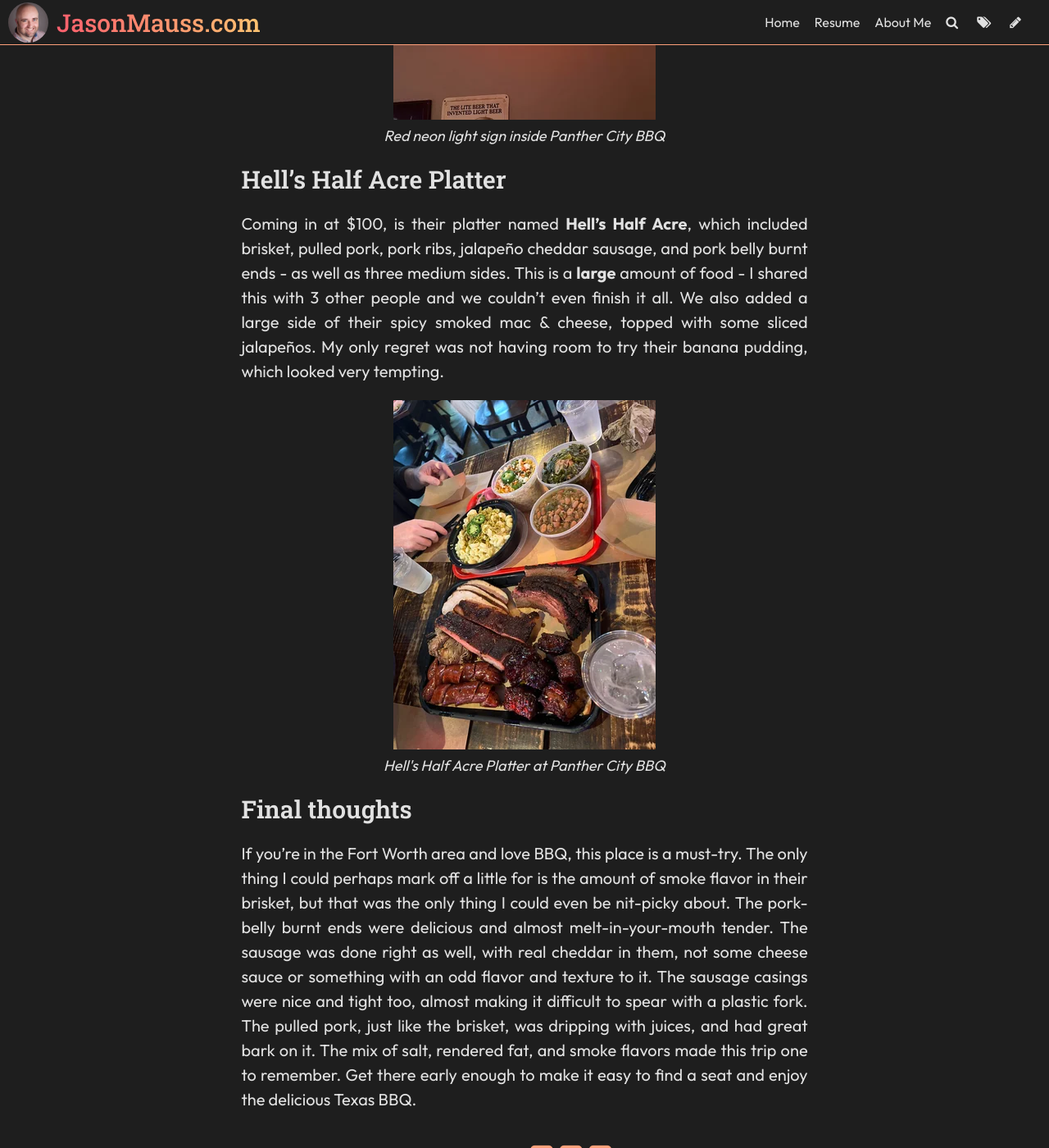
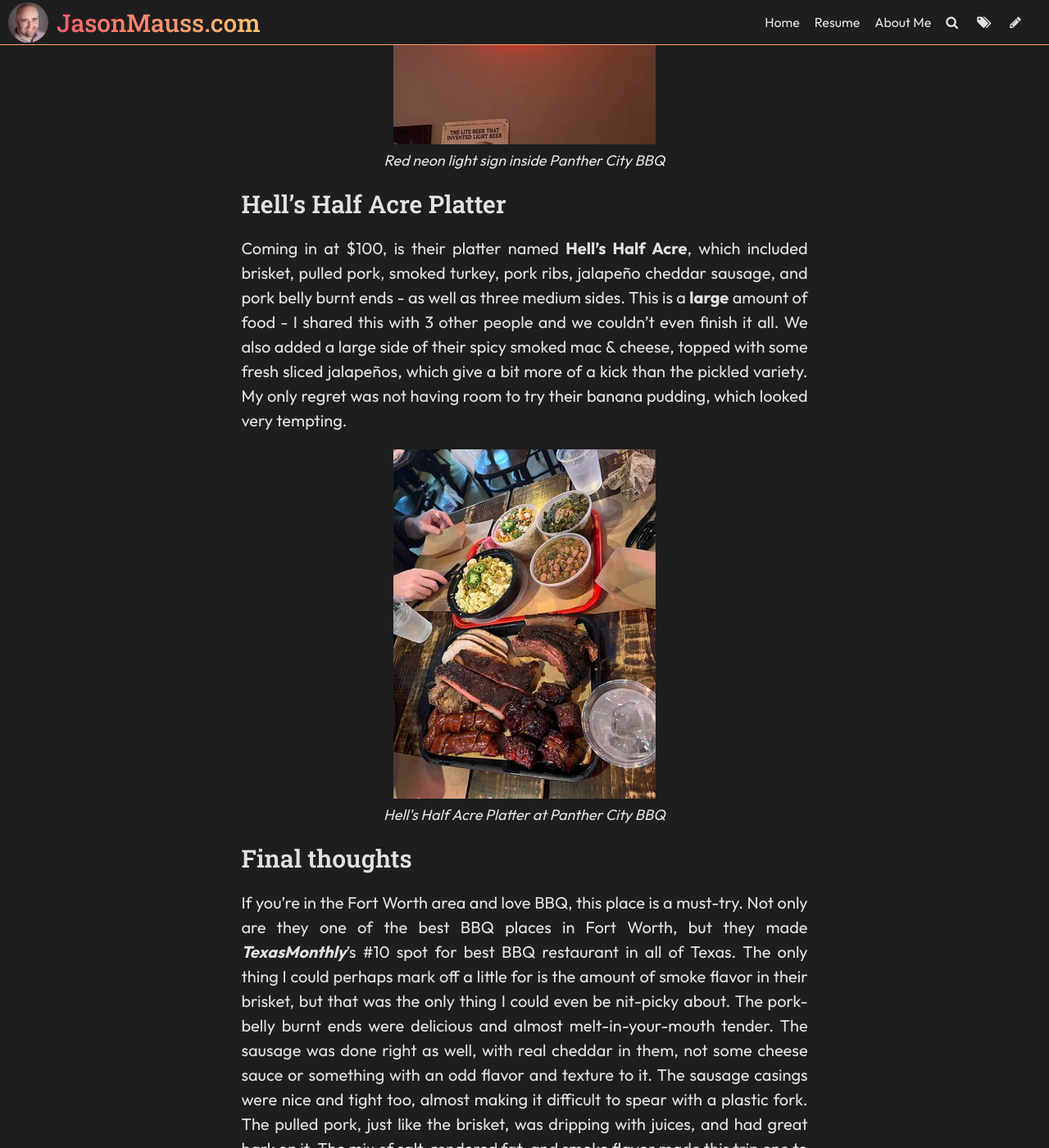
Before and after one commit to jasonmauss/jasonmaussblog, a Jekyll site: the page built from _posts/2023-11-17-texas-bbq-review-panther-city-bbq.md, in a window 1280 px wide and 1400 px high, scrolled down 1167 px. Shown: the whole window at 82% size. Built offline with Jekyll 4.4.1, drawn with Linux system fonts in a browser that asks for light colours; some web fonts are replaced; comment, search, counter and statistics services are not loaded; some of the changed text lies outside the part shown.

Commit message:
Update Post “2023-11-17-texas-bbq-review-panther-city-bbq”

```diff
--- a/_posts/2023-11-17-texas-bbq-review-panther-city-bbq.md
+++ b/_posts/2023-11-17-texas-bbq-review-panther-city-bbq.md
@@ -16,16 +16,16 @@ First established in 2014, [Panther City BBQ](https://www.panthercitybbq.com) ha
 
 ### Top-Tier Texas BBQ
 
-As someone who has eaten plenty of great BBQ and also makes their own in backyard smokers, Panther City was ticking a lot of boxes for me right off the bat. Their [menu](https://www.panthercitybbq.com/bbq-menu/), which has a great selection of traditional BBQ meats and sides, offers meats by the half-pound, as well as other great options in sandwhich and even burrito form.
+As someone who has eaten plenty of great BBQ and also makes their own in backyard smokers, Panther City was ticking a lot of boxes for me right off the bat. Their [menu](https://www.panthercitybbq.com/bbq-menu/), which has a great selection of traditional BBQ meats and sides, offers meats by the half-pound, as well as other great Tex-Mex style options in taco and burrito form. Their brisket elote also looked really good - I saw someone with a cup of it as I walked by their table.
 
 ![Red neon light sign inside Panther City BBQ](../uploads/panther-city-sign.webp "Red neon light sign inside Panther City BBQ")
 
 ### Hell's Half Acre Platter
 
-Coming in at $100, is their platter named **Hell's Half Acre**, which included brisket, pulled pork, pork ribs, jalapeño cheddar sausage, and pork belly burnt ends - as well as three medium sides. This is a **large** amount of food - I shared this with 3 other people and we couldn't even finish it all. We also added a large side of their spicy smoked mac & cheese, topped with some sliced jalapeños. My only regret was not having room to try their banana pudding, which looked very tempting.
+Coming in at $100, is their platter named **Hell's Half Acre**, which included brisket, pulled pork, smoked turkey, pork ribs, jalapeño cheddar sausage, and pork belly burnt ends - as well as three medium sides. This is a **large** amount of food - I shared this with 3 other people and we couldn't even finish it all. We also added a large side of their spicy smoked mac & cheese, topped with some fresh sliced jalapeños, which give a bit more of a kick than the pickled variety. My only regret was not having room to try their banana pudding, which looked very tempting.
 
 ![Hell's Half Acre Platter at Panther City BBQ](../uploads/panther-city-meal.webp "Hell's Half Acre Platter at Panther City BBQ + Spicy Smoked Mac & Cheese")
 
 ### Final thoughts
 
-If you're in the Fort Worth area and love BBQ, this place is a must-try. The only thing I could perhaps mark off a  little for is the amount of smoke flavor in their brisket, but that was the only thing I could even be nit-picky about. The pork-belly burnt ends were delicious and almost melt-in-your-mouth tender. The sausage was done right as well, with real cheddar in them, not some cheese sauce or something with an odd flavor and texture to it. The sausage casings were nice and tight too, almost making it difficult to spear with a plastic fork. The pulled pork, just like the brisket, was dripping with juices, and had great bark on it. The mix of salt, rendered fat, and smoke flavors made this trip one to remember. Get there early enough to make it easy to find a seat and enjoy the delicious Texas BBQ.
+If you're in the Fort Worth area and love BBQ, this place is a must-try. Not only are they one of the best BBQ places in Fort Worth, but they made ***TexasMonthly***'s #10 spot for best BBQ restaurant in all of Texas. The only thing I could perhaps mark off a little for is the amount of smoke flavor in their brisket, but that was the only thing I could even be nit-picky about. The pork-belly burnt ends were delicious and almost melt-in-your-mouth tender. The sausage was done right as well, with real cheddar in them, not some cheese sauce or something with an odd flavor and texture to it. The sausage casings were nice and tight too, almost making it difficult to spear with a plastic fork. The pulled pork, just like the brisket, was dripping with juices, and had great bark on it. The mix of salt, rendered fat, and smoke flavor made this trip one to remember. Get there early enough to make it easy to find a seat and enjoy the delicious Texas BBQ.
```
